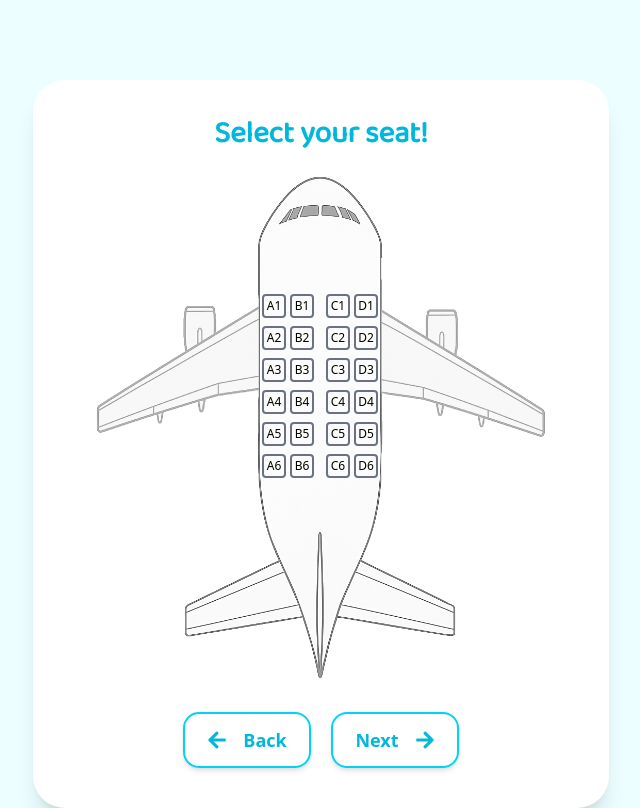
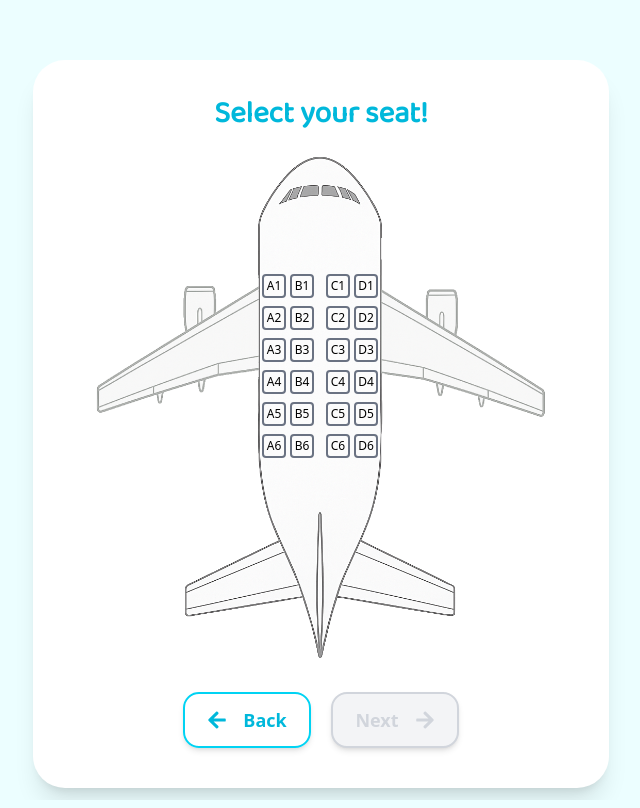
Before and after one commit to Silviu-Stana/airline-store-nextjs, a Next.js app: page /reservations/select-seat in a window 1280 px wide. Shown: the whole page, without its empty margins (319-959 px from the left). Built offline with nearby package versions, Linux system fonts and the light colour scheme.

Commit message:
Selected airplane seat Context

```diff
--- a/app/layout.tsx
+++ b/app/layout.tsx
@@ -27,7 +27,7 @@ export default function RootLayout({
         <html lang="en" className="bg-cyan-50">
             <body
                 className={`${geistSans.variable} antialiased
-                           max-w-sm md:max-w-md lg:max-w-xl mx-auto mt-20 p-6 rounded-4xl shadow-xl bg-white`}
+                           max-w-sm md:max-w-md lg:max-w-xl mx-auto mt-15 p-6 rounded-4xl shadow-xl bg-white`}
             >
                 <SessionWrapper>{children}</SessionWrapper>
             </body>
--- a/app/page.tsx
+++ b/app/page.tsx
@@ -42,7 +42,7 @@ const HomepagePanel: React.FC = () => {
                 ref={sunRef}
                 src="/sun.svg"
                 alt="Sun Icon"
-                className="absolute -z-10 w-40 h-40 -right-26 -top-22"
+                className="absolute -z-10 w-33 h-33 -right-22 -top-20"
             />
             <h1 className="text-cyan-500 text-6xl flex flex-row gap-5 justify-center text-center pt-20">
                 Vacanța începe aici.
--- /dev/null
+++ b/app/reservations/select-seat/SeatContext.tsx
@@ -0,0 +1,25 @@
+'use client';
+import React, { createContext, useContext, useState } from 'react';
+
+type SeatContextType = {
+    selectedSeat: string;
+    setSelectedSeat: (seat: string) => void;
+};
+
+const SeatContext = createContext<SeatContextType | undefined>(undefined);
+
+export const SeatProvider = ({ children }: { children: React.ReactNode }) => {
+    const [selectedSeat, setSelectedSeat] = useState('');
+
+    return (
+        <SeatContext.Provider value={{ selectedSeat, setSelectedSeat }}>
+            {children}
+        </SeatContext.Provider>
+    );
+};
+
+export const useSeat = () => {
+    const context = useContext(SeatContext);
+    if (!context) throw new Error('useSeat must be used within SeatProvider');
+    return context;
+};
--- a/app/reservations/select-seat/layout.tsx
+++ b/app/reservations/select-seat/layout.tsx
@@ -1,6 +1,7 @@
 import type { Metadata } from 'next';
 import { Geist } from 'next/font/google';
 import SessionWrapper from '@/components/SessionWrapper';
+import { SeatProvider } from './SeatContext';
 
 const geistSans = Geist({
     variable: '--font-geist-sans',
@@ -26,7 +27,9 @@ export default function SeatsLayout({
                 'sm:max-w-xl -mx-25 sm:-mx-20 md:-mx-16 lg:mx-auto rounded-4xl '
             }
         >
-            <SessionWrapper>{children}</SessionWrapper>
+            <SessionWrapper>
+                <SeatProvider>{children}</SeatProvider>
+            </SessionWrapper>
         </div>
     );
 }
--- a/app/reservations/select-seat/page.tsx
+++ b/app/reservations/select-seat/page.tsx
@@ -1,14 +1,33 @@
+'use client';
 import NavigationButton from '@/components/NavigationButton';
 import Seat from '@/components/Seat';
 import Image from 'next/image';
-import React from 'react';
+import React, { useState } from 'react';
+import { SeatProvider, useSeat } from './SeatContext';
 
 const SearchFlight = () => {
+    const { selectedSeat } = useSeat();
+
+    let disabled = false;
+    if (selectedSeat === '') disabled = true;
+    else disabled = false;
+
     return (
         <div>
-            <h1 className="text-cyan-500 text-3xl justify-center text-center py-3">
-                Select your seat!
-            </h1>
+            {selectedSeat ? (
+                <>
+                    <h1 className="text-cyan-500 text-3xl py-3 justify-center text-center">
+                        Reserve
+                    </h1>
+                    <h1 className="text-cyan-500 text-4xl -mt-3 mb-3 justify-center text-center">
+                        {selectedSeat}
+                    </h1>
+                </>
+            ) : (
+                <h1 className="text-cyan-500 text-3xl py-3 justify-center text-center">
+                    Select your seat!
+                </h1>
+            )}
             <div className="relative mx-auto">
                 <Image
                     className="object-contain"
@@ -65,6 +84,7 @@ const SearchFlight = () => {
                         route="/reservations/search-flight"
                     />
                     <NavigationButton
+                        disabled={disabled}
                         label="Next"
                         iconPosition="right"
                         route="/reservations/search-flight"
--- a/components/NavigationButton.tsx
+++ b/components/NavigationButton.tsx
@@ -7,21 +7,27 @@ interface NavigationButtonProps {
     route: string;
     iconPosition: 'left' | 'right';
     label: string;
+    disabled?: boolean;
 }
 
 const NavigationButton: React.FC<NavigationButtonProps> = ({
     route,
     iconPosition,
     label,
+    disabled,
 }) => {
     const router = useRouter();
 
     return (
         <button
+            disabled={disabled}
             onClick={() => router.push(route)}
             className="flex items-center justify-center gap-4 border-cyan-400 border-2 w-32 h-14 shadow-md rounded-2xl font-bold text-lg text-cyan-500
                                         hover:text-xl transition-all duration-300
-                                        hover:bg-cyan-100 mt-5"
+                                        hover:bg-cyan-100 mt-5
+                                        disabled:bg-gray-100
+                                        disabled:border-gray-300
+                                        disabled:text-gray-300"
         >
             {iconPosition === 'left' && (
                 <span className="transform">
--- a/components/Seat.tsx
+++ b/components/Seat.tsx
@@ -1,13 +1,27 @@
-import React from 'react';
+'use client';
+import { useSeat } from '@/app/reservations/select-seat/SeatContext';
+import React, { useState } from 'react';
 
 interface SeatProps {
     label: string;
 }
 
 const Seat: React.FC<SeatProps> = ({ label }) => {
+    const { selectedSeat, setSelectedSeat } = useSeat();
+
     return (
-        <div className="w-6 h-6 rounded-sm border-2 border-gray-500 flex justify-center items-center hover:bg-gray-300 hover:cursor-pointer">
-            <p className="text-[12px] font-medium">{label}</p>
+        <div
+            onClick={() => setSelectedSeat(label)}
+            className={`w-6 h-6 rounded-sm border-2 border-gray-500 flex justify-center items-center active:bg-cyan-400 hover:cursor-pointer
+                       ${selectedSeat === label && ' bg-cyan-400'}
+                       ${
+                           selectedSeat === label
+                               ? ' hover:bg-cyan-300'
+                               : 'hover:bg-gray-300'
+                       }
+                       `}
+        >
+            <p className="text-[12px] font-medium select-none">{label}</p>
         </div>
     );
 };
```
